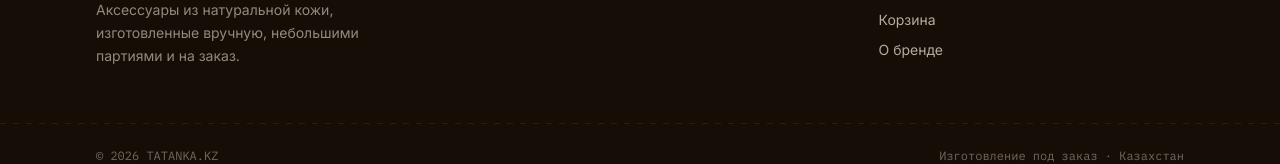
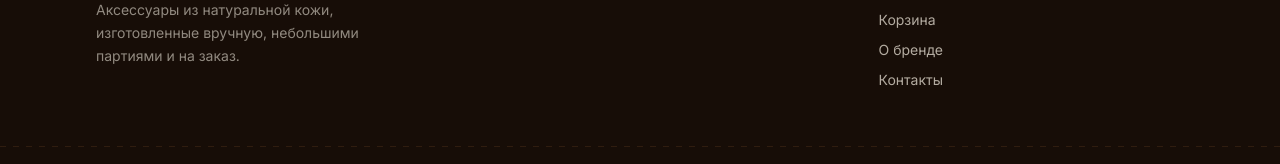
Before and after one commit to Ruslan-Sarmanov/tatanka.kz, a Next.js app: page / in a window 1280 px wide. Shown: the part 2230-2394 px from the top of the page. Built offline with nearby package versions, Linux system fonts and the light colour scheme; no server answers; the database is empty.

Commit message:
Update Footer.tsx

```diff
--- a/components/Footer.tsx
+++ b/components/Footer.tsx
@@ -45,6 +45,7 @@ export default async function Footer() {
             <Link href="/account" className="transition hover:text-parchment">Личный кабинет</Link>
             <Link href="/cart" className="transition hover:text-parchment">Корзина</Link>
             <a href="#brand" className="transition hover:text-parchment">О бренде</a>
+            <Link href="/contact" className="transition hover:text-parchment">Контакты</Link>
           </nav>
         </div>
       </div>
```
